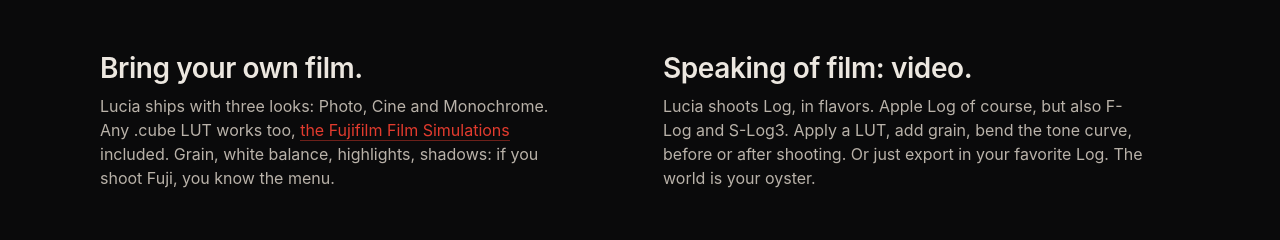
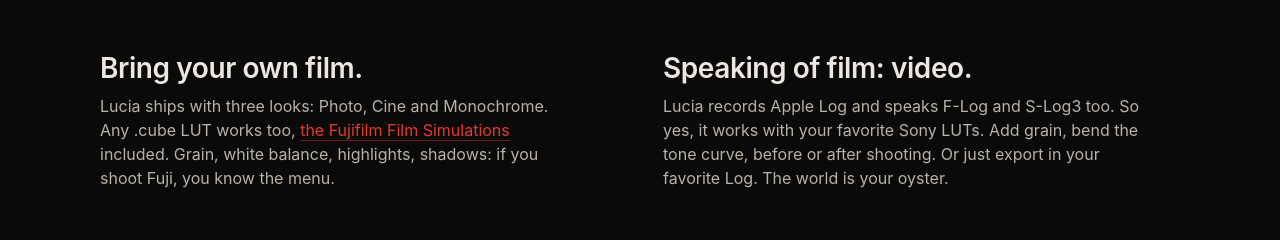
Before and after one commit to mariopalli/luciacam-site, a plain HTML site: page index.html in a window 1280 px wide. Shown: the part 1075-1315 px from the top of the page. Drawn offline with Linux system fonts and the light colour scheme.

Commit message:
Video-Stueck: records Apple Log, speaks F-Log and S-Log3; Sony LUTs (Mario 261114)
Co-Authored-By: Claude Fable 5.2 <noreply@anthropic.com>

```diff
--- a/index.html
+++ b/index.html
@@ -148,7 +148,7 @@
       </div>
       <div>
         <h2>Speaking of film: video.</h2>
-        <p>Lucia shoots Log, in flavors. Apple Log of course, but also F-Log and S-Log3. Apply a LUT, add grain, bend the tone curve, before or after shooting. Or just export in your favorite Log. The world is your oyster.</p>
+        <p>Lucia records Apple Log and speaks F-Log and S-Log3 too. So yes, it works with your favorite Sony LUTs. Add grain, bend the tone curve, before or after shooting. Or just export in your favorite Log. The world is your oyster.</p>
       </div>
     </div>
   </div>
```
